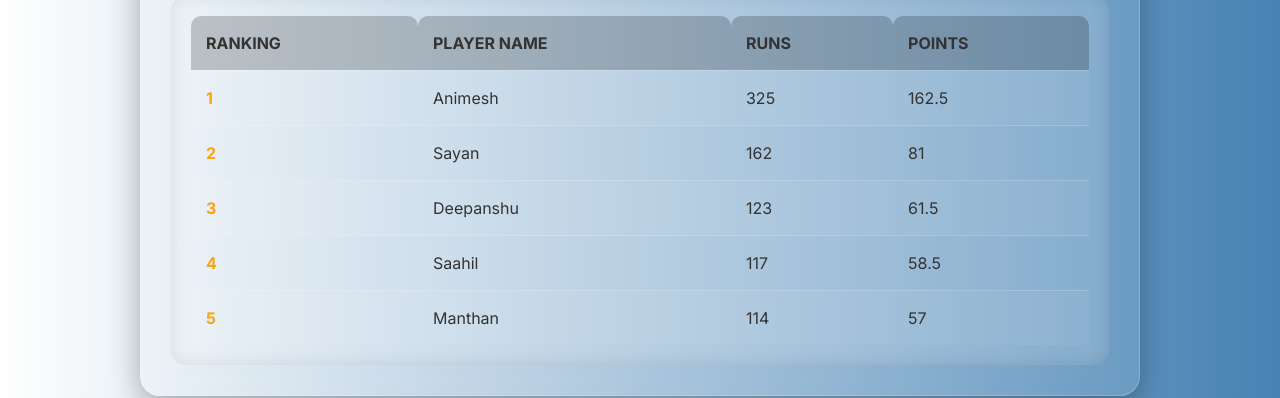
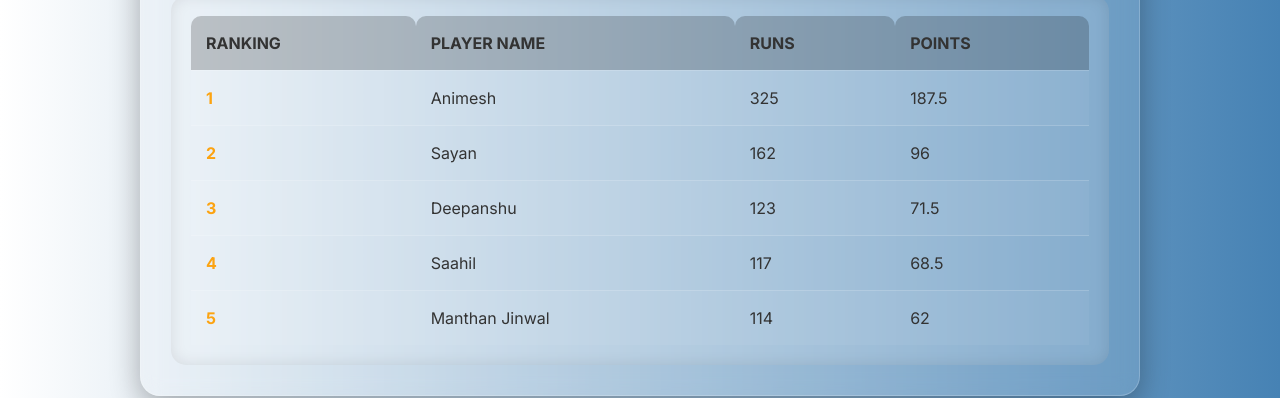
Before and after one commit to SayanBh08/mccplayerrankings, a plain HTML site: page index.html in a window 1280 px wide. Shown: the part 280-678 px from the top of the page. Drawn offline with nearby package versions, Linux system fonts and the light colour scheme.

Commit message:
Update index.html

```diff
--- a/index.html
+++ b/index.html
@@ -250,18 +250,18 @@
         const playerData = {
             T20: {
                 Batsmen: [
-                    { rank: 1, name: "Animesh", runs: 325, points: 162.5 },
-                    { rank: 2, name: "Sayan", runs: 162, points: 81.0  },
-                    { rank: 3, name: "Deepanshu", runs: 123, points: 61.5},
-                    { rank: 4, name: "Saahil", runs: 117, points: 58.5 },
-                    { rank: 5, name: "Manthan", runs: 114, points: 57.0 }
+                    { rank: 1, name: "Animesh", runs: 325, points: 187.5 },
+                    { rank: 2, name: "Sayan", runs: 162, points: 96  },
+                    { rank: 3, name: "Deepanshu", runs: 123, points: 71.5},
+                    { rank: 4, name: "Saahil", runs: 117, points: 68.5 },
+                    { rank: 5, name: "Manthan Jinwal", runs: 114, points: 62 }
                 ],
                 Bowler: [
-                    { rank: 1, name: "Sujal", wickets: 10, points: 100.0 },
-                    { rank: 2, name: "Farhan", wickets: 9, points: 90.0 },
-                    { rank: 3, name: "Junaid", wickets: 8, points: 80.0 },
-                    { rank: 4, name: "Sameer Siddiqui", wickets: 7, points: 70.0 },
-                    { rank: 5, name: "Manthan", wickets: 7, points: 70.0 }
+                    { rank: 1, name: "Sujal", wickets: 10, points: 239.4 },
+                    { rank: 2, name: "Farhan", wickets: 9, points: 223.9 },
+                    { rank: 3, name: "Junaid", wickets: 8, points: 203.7 },
+                    { rank: 4, name: "Manthan Jinwal", wickets: 7, points: 180.3 },
+                    { rank: 5, name: "Sameer Siddiqui", wickets: 7, points: 172.3 }
                 ]
             },
             ODI: {
@@ -283,18 +283,18 @@
             },
             Tests: {
                 Batsmen: [
-                    { rank: 1, name: "Deepanshu", runs: 100, points: 30 },
-                    { rank: 2, name: "Manthan", runs: 84, points: 25.2 },
-                    { rank: 3, name: "Sayan", runs: 51, points: 15.3 },
-                    { rank: 4, name: "Ankit", runs: 43, points: 12.9 },
-                    { rank: 5, name: "Animesh", runs: 41, points: 12.3 }
+                    { rank: 1, name: "Deepanshu", runs: 100, points: 105 },
+                    { rank: 2, name: "Manthan", runs: 84, points: 84  },
+                    { rank: 3, name: "Sayan", runs: 51, points: 51 },
+                    { rank: 4, name: "Ankit", runs: 43, points: 43 },
+                    { rank: 5, name: "Animesh", runs: 41, points: 41 }
                 ],
                 Bowler: [
-                    { rank: 1, name: "Deepanshu", wickets: 17, points: 340.0 },
-                    { rank: 2, name: "Vishu", wickets: 11, points: 220.0 },
-                    { rank: 3, name: "Manthan", wickets: 8, points: 160.0 },
-                    { rank: 4, name: "Rahul", wickets: 6, points: 120.0 },
-                    { rank: 5, name: "Ayaan", wickets: 5, points: 100.0 }
+                    { rank: 1, name: "Deepanshu", wickets: 17, points: 379.2 },
+                    { rank: 2, name: "Vishu", wickets: 11, points: 214.8 },
+                    { rank: 3, name: "Manthan", wickets: 8, points: 175.6 },
+                    { rank: 4, name: "Rahul", wickets: 6, points: 127 },
+                    { rank: 5, name: "Zishan", wickets: 5, points: 121.6 }
                 ]
             }
         };
```
